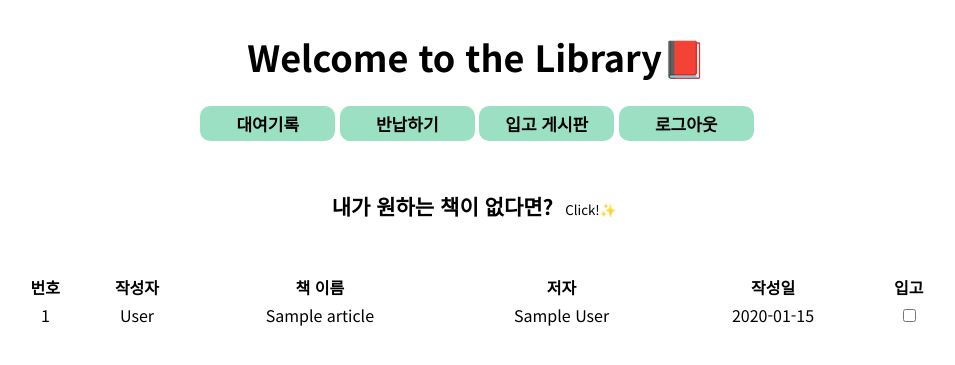
After one commit to kimhyunkwang/library, a Flask app: page /board in a window 1280 px wide. The commit adds this page. Shown: the top 365 px of the page, without its empty margins (163-1118 px from the left). Run offline with Flask 2, Linux system fonts and the light colour scheme; tables that the repository leaves empty hold one stand-in row (values such as "Sample post"); one stand-in notice (Sample message) is shown; parts of the project's set-up code (start-up, migrations or seed data) failed here and were passed over.

Commit message:
update: 입고 게시판 기능, 클린 댓글 기능

```diff
--- a/launcher/__init__.py
+++ b/launcher/__init__.py
@@ -21,7 +21,7 @@ def create_app():
     db.init_app(app)
     migrate.init_app(app, db)
 
-    from launcher.models import User, Book, BookRental, Comment
+    from launcher.models import User, Book, BookRental, Comment, Article
 
     @app.route("/")
     def home():
@@ -155,33 +155,63 @@ def create_app():
     @app.route('/books/<int:book_id>', methods=('GET', 'POST'))
     def book_info(book_id):
         if request.method == 'POST':
-            content = request.form['content']
-            rating = request.form['rating']
             user_id = session['user_id']
+
+            book_rental = BookRental.query.filter(BookRental.book_id == book_id, BookRental.user_id == user_id).first()
+            comment = Comment.query.filter(Comment.book_id == book_id, Comment.user_id == user_id).first()
+
+            if book_rental and not comment:
+
+                content = request.form['content']
+                rating = request.form['rating']
+                create_date = datetime.datetime.now()
+
+                new_comment = Comment(book_id = book_id,
+                                    user_id = user_id,
+                                    content = content,
+                                    rating = rating,
+                                    create_date = create_date)
+                db.session.add(new_comment)
+                db.session.commit()
+
+                ratings = db.session.query(Comment.rating).filter(Comment.book_id == book_id).all()
+                total = 0
+                for rating in ratings:
+                    total += rating[0]
+                rating_avg = round( total / len(ratings) )
+                book = Book.query.get(book_id)
+                book.rating = rating_avg
+                db.session.commit()
+                return redirect(url_for('book_info', book_id = book_id))
+
+            else:
+                flash("댓글을 작성할 수 없습니다.")
+
+        book = Book.query.get(book_id)
+        comments = Comment.query.filter(Comment.book_id == book_id).all()
+        return render_template('book_info.html', book = book, comments = comments)
+
+
+    @app.route('/board', methods=('GET', 'POST', 'PUT'))
+    def board():
+        if request.method == 'POST':
+            user_id = session['user_id']
+            author = request.form['author']
+            book_name = request.form['book_name']
             create_date = datetime.datetime.now()
 
-            new_comment = Comment(book_id = book_id,
-                                user_id = user_id,
-                                content = content,
-                                rating = rating,
-                                create_date = create_date)
-            db.session.add(new_comment)
+            new_article = Article(user_id = user_id,
+                                author = author,
+                                book_name = book_name,
+                                create_date = create_date,
+                                check = False)
+            db.session.add(new_article)
             db.session.commit()
 
-            ratings = db.session.query(Comment.rating).filter(Comment.book_id == book_id).all()
-            total = 0
-            for rating in ratings:
-                total += rating[0]
-            rating_avg = round( total / len(ratings) )
-            book = Book.query.get(book_id)
-            book.rating = rating_avg
-            db.session.commit()
-            return redirect(url_for('book_info', book_id = book_id))
+            return redirect(url_for('board'))
 
-        else:
-            book = Book.query.get(book_id)
-            comments = Comment.query.filter(Comment.book_id == book_id).all()
-            return render_template('book_info.html', book = book, comments = comments)
+        articles = Article.query.all()
+        return render_template('board.html', articles = articles)
 
 
     return app
--- a/launcher/static/css/base.css
+++ b/launcher/static/css/base.css
@@ -60,7 +60,8 @@ header .header-button button a:hover {
     height: 40px;
 }
 .container .item #rental-bnt,
-.container .item #return-bnt {
+.container .item #return-bnt,
+.container .item #submit {
     width: 200px;
     height: 35px;
 
--- /dev/null
+++ b/launcher/static/css/board.css
@@ -0,0 +1,57 @@
+/* Main */
+h3 {
+    font-size: 21px;
+    text-align: center;
+
+    margin-top: 50px;
+}
+.a_form{
+    margin: 20px auto;
+    width: 1000px;
+
+    text-align: center;
+}
+table {
+    width: 1000px;
+    padding: 30px;
+    margin: 0 auto;
+
+    text-align: center;
+}
+#tog_div {
+    display: none;
+}
+form #submit{
+    width: 200px;
+    height: 35px;
+
+    font-size: 17px;
+    font-weight: bold;
+    text-align: center;
+
+    border: 0;
+    border-radius: 10px;
+    background-color: rgb(216, 216, 216);
+
+    transition: color 0.3s;
+}
+form #submit:hover {
+    color: rgb(148, 148, 148);
+}
+#tog_button {
+    border: 0;
+    background-color: rgb(255, 255, 255);
+}
+#tog_button:hover {
+    color: rgb(148, 148, 148);
+}
+
+
+@media (min-width: 320px) and (max-width: 1000px) {
+    .a_form{
+        width: 650px;
+    }
+    table {
+        width: 650px;
+    }
+}
--- a/launcher/static/css/index.css
+++ b/launcher/static/css/index.css
@@ -14,6 +14,7 @@ a {
 header {
     text-align: center;
     margin-top: 180px;
+    width: 100%;
 }
 header h1 {
     font-size: 36px;
--- a/launcher/templates/base.html
+++ b/launcher/templates/base.html
@@ -12,15 +12,27 @@
     {% endif %}
     {% endwith %}
 
+    <script type="text/javascript">
+        function div_show() {
+            document.getElementById("tog_div").style.display = "block";
+        }
+        function div_hide() {
+            document.getElementById("tog_div").style.display = "none";
+        }
+    </script>
+
     <link rel="stylesheet" href="../static/css/base.css">
     <link rel="stylesheet" href="../static/css/book_info.css">
+    <link rel="stylesheet" href="../static/css/board.css">
 </head>
 <body>
     <header>
         <h1><a href="/main">Welcome to the Library&#128213;</a></h1>
         <div class="header-button">
+
             <button class="rental-list"><a href= "rental">대여기록</a></button>
             <button class="return"><a href= "return">반납하기</a></button>
+            <button class="board"><a href= "board">입고 게시판</a></button>
             <button class="sign-out"><a href= "logout">로그아웃</a></button>
         </div>
     </header>
--- /dev/null
+++ b/launcher/templates/board.html
@@ -0,0 +1,46 @@
+{% extends 'base.html' %}
+
+{% block content %}
+    <main>
+
+        <h3>
+            내가 원하는 책이 없다면?
+            <input type="button" id="tog_button" value="Click!&#10024;" onclick="div_show();"/>
+        </h3>
+
+        <div id="tog_div">
+            <form action = "" method="post" class="a_form">
+                <div><input type="text" placeholder="책 이름" id="book_name" name="book_name" required></div>
+                <div><input type="text" placeholder="저자" id="author" name="author" required></div><br>
+                <div><input type="submit" id="submit" value="제출하기" onClick="div_show();" /></div>
+                <div><input type="button" id="tog_button" value="Close" onclick="div_hide();"/></div>
+            </form>
+        </div>
+
+        <div class="a_container">
+            <table>
+                <tr>
+                    <th>번호</th>
+                    <th>작성자</th>
+                    <th>책 이름</th>
+                    <th>저자</th>
+                    <th>작성일</th>
+                    <th>입고</th>
+                </tr>
+                {% for article in articles | reverse %}
+                {% if article %}
+                <tr class="article">
+                    <td>{{ loop.revindex }}</td>
+                    <td>{{ article.user.fullname }}</td>
+                    <td>{{ article.book_name }}</td>
+                    <td>{{ article.author }}</td>
+                    <td>{{ article.create_date.strftime('%Y-%m-%d') }}</td>
+                    <td><input type="checkbox" name="checkbox"></td>
+                </tr>
+                {% endif %}
+                {% endfor %}
+            </table>
+        </div>
+
+    </main>
+{% endblock %}
--- a/launcher/templates/login.html
+++ b/launcher/templates/login.html
@@ -10,7 +10,6 @@
     <form action = "" method="post">
         {{ form.csrf_token }}
         <h1>로그인</h1>
-
         <div>
             <input type="text" placeholder="Email" id="email" name="email"
                     value="{{ form.email.data or '' }}">
```
Also changed, not shown: launcher/models.py (+9 -0 lines), launcher/templates/book_info.html (+11 -2 lines).
